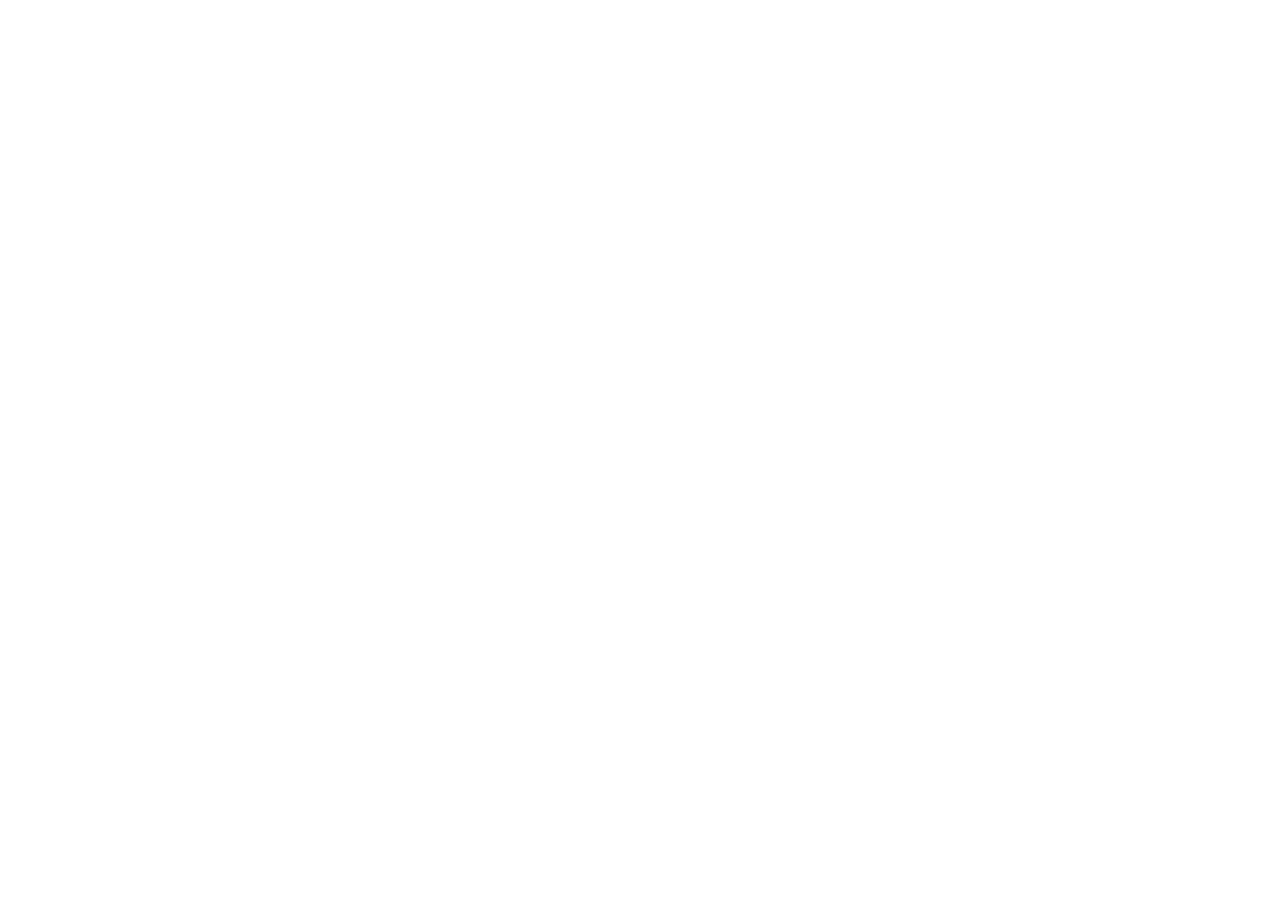
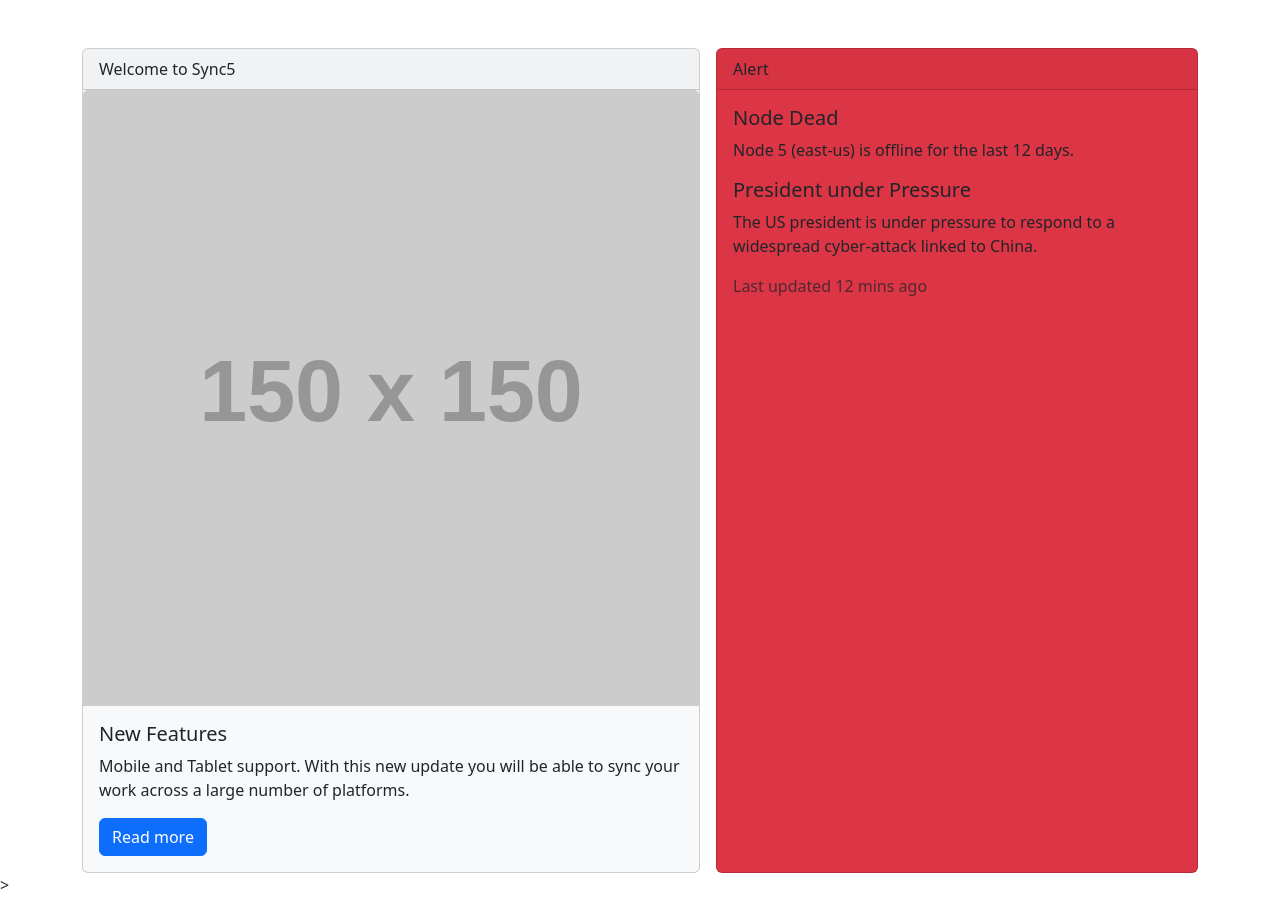
Before and after one commit to acciojob/bootstrap-card-Ayushrawat777, a website: page main.html in a window 1280 px wide. Before the commit the page ends 800 px from the top, so only its background shows below. Drawn offline with nearby package versions, Linux system fonts and the light colour scheme; placeholder pictures from the web are drawn by us.

Commit message:
Update main.html

```diff
--- a/main.html
+++ b/main.html
@@ -1,16 +1,39 @@
 <!DOCTYPE html>
+<html lang="en">
+<head>
+    <meta charset="UTF-8">
+    <meta name="viewport" content="width=device-width, initial-scale=1.0">
+    <title>Bootstrap Cards</title>
+    <link href="https://cdn.jsdelivr.net/npm/bootstrap@5.3.0/dist/css/bootstrap.min.css" rel="stylesheet">
+</head>
+<body>
+    <div class="container mt-5">
+        <div class="card-deck d-flex gap-3">
+            <!-- First Card -->
+            <div class="card bg-light">
+                <div class="card-header">Welcome to Sync5</div>
+                <img src="https://via.placeholder.com/150" class="card-img-top" alt="Sync5 Image">
+                <div class="card-body">
+                    <h5 class="card-title">New Features</h5>
+                    <p class="card-text">Mobile and Tablet support. With this new update you will be able to sync your work across a large number of platforms.</p>
+                    <a href="#" class="btn btn-primary">Read more</a>
+                </div>
+            </div>
 
-<html>
-
-<head>
-	<link rel="stylesheet" href="styles.css">
-</head>
-
-<body>
-	<!-- the entire body must be written by student -->
-    <script type="text/javascript" src="./script.js">
-</script>
-
+            <!-- Second Card -->
+            <div class="card bg-danger">
+                <div class="card-header">Alert</div>
+                <div class="card-body">
+                    <h5 class="card-title">Node Dead</h5>
+                    <p class="card-text">Node 5 (east-us) is offline for the last 12 days.</p>
+                    <h5 class="card-title">President under Pressure</h5>
+                    <p class="card-text">The US president is under pressure to respond to a widespread cyber-attack linked to China.</p>
+                    <p class="text-muted">Last updated 12 mins ago</p>
+                </div>
+            </div>
+        </div>
+    </div>
+    <script src="https://cdn.jsdelivr.net/npm/bootstrap@5.3.0/dist/js/bootstrap.bundle.min.js"></script>
 </body>
-
 </html>
+>
```
